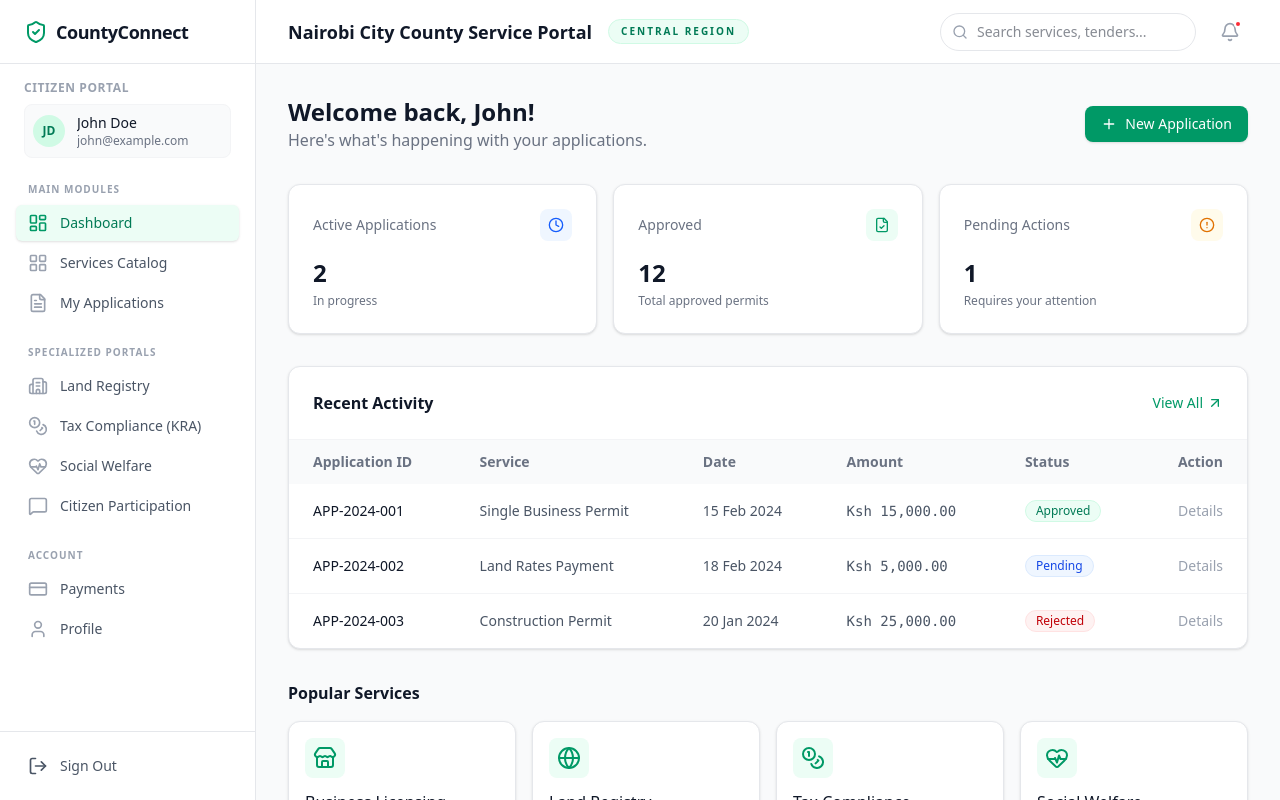
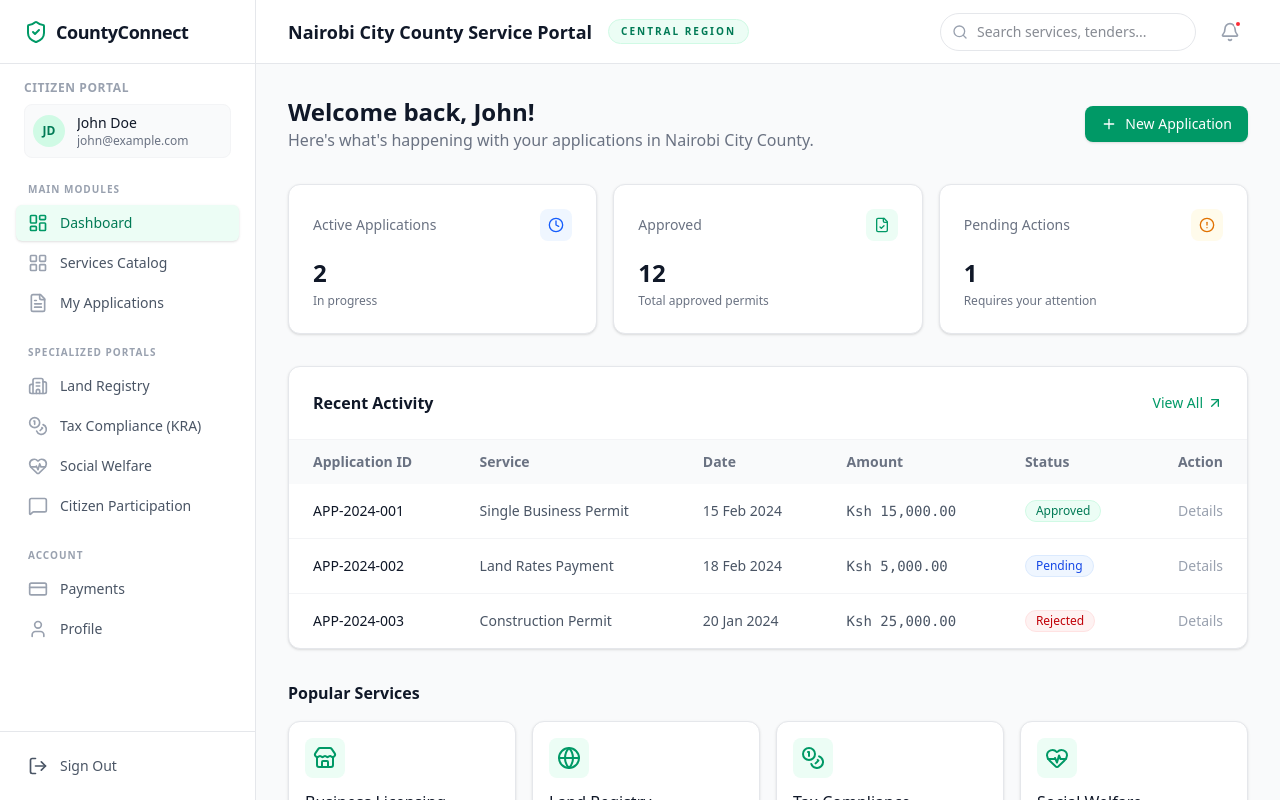
Before and after one commit to MadScie254/County-Connect, a React (Vite) app: page /dashboard in a window 1280 px wide. Built offline with nearby package versions, Linux system fonts and the light colour scheme.

Commit message:
feat(dashboard): Display selected county name in Citizen Dashboard welcome message

```diff
--- a/src/pages/CitizenDashboard.tsx
+++ b/src/pages/CitizenDashboard.tsx
@@ -2,6 +2,7 @@ import { DashboardLayout } from "@/components/DashboardLayout";
 import { ArrowUpRight, Clock, FileCheck, AlertCircle, Plus, Building2, Globe, Car, HardHat, Coins, HeartPulse, MessageSquare, Store } from "lucide-react";
 import { Link } from "react-router-dom";
 import { formatCurrency, formatDate } from "@/lib/utils";
+import { getSelectedCounty } from "@/lib/counties";
 
 // Mock Data
 const applications = [
@@ -38,6 +39,8 @@ const services = [
 ];
 
 export default function CitizenDashboard() {
+  const selectedCounty = getSelectedCounty();
+
   return (
     <DashboardLayout role="citizen">
       <div className="space-y-8">
@@ -45,7 +48,7 @@ export default function CitizenDashboard() {
         <div className="flex flex-col sm:flex-row sm:items-center justify-between gap-4">
           <div>
             <h2 className="text-2xl font-bold text-gray-900">Welcome back, John!</h2>
-            <p className="text-gray-500">Here's what's happening with your applications.</p>
+            <p className="text-gray-500">Here's what's happening with your applications in {selectedCounty.name}.</p>
           </div>
           <Link
             to="/applications/new"
```
